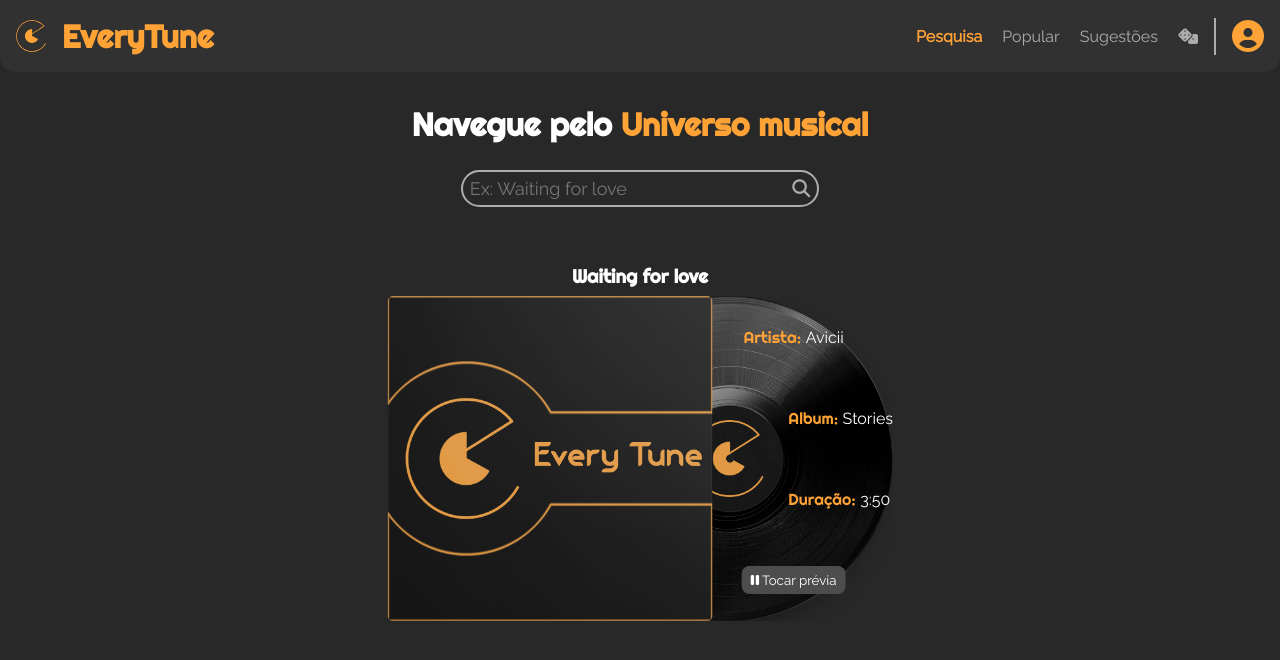
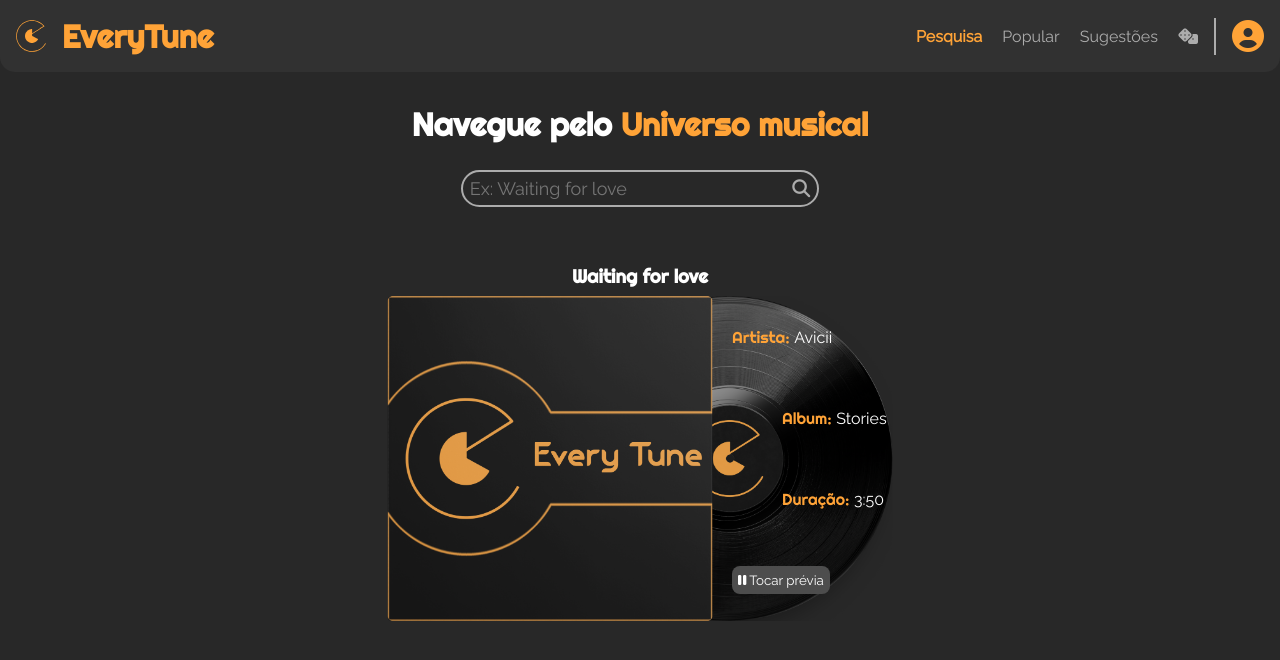
Before and after one commit to playerking3/EveryTune, a plain HTML site: page index.html in a window 1280 px wide. Both pictures are taken after a click on the button "Tocar prévia". Drawn offline with nearby package versions, Linux system fonts and the light colour scheme.

Commit message:
arrumei a posição da info

```diff
--- a/assets/script/indexScript.js
+++ b/assets/script/indexScript.js
@@ -44,15 +44,16 @@
 		player.play()
 		element.innerHTML = '<i class="fa-solid fa-pause"></i> Tocar prévia'
 	}
-	progress(player)
+	progress(player, element)
 }
 
-function progress(player){
+function progress(player, element){
 	player.addEventListener('timeupdate', () =>{
 		let total = player.duration
 		let atual = player.currentTime
 		let porcentagem = (atual*100)/total
 		console.log(porcentagem)
+		element.style.background = "linear-gradient(90deg, rgba(255,163,55,1) "+porcentagem+"%, rgba(77,77,77,1) "+porcentagem+"%)"
 	})
 }
 
--- a/assets/style/style.css
+++ b/assets/style/style.css
@@ -123,7 +123,7 @@
     cursor: pointer;
 }
 
-.resultado{
+.nome{
     text-align: center;
 }
 
@@ -195,12 +195,13 @@
 .info{
     position: absolute;
     top: 0%;
-    left: 62%;
+    left: 65%;
     transform: translate(-50%, 0%);
     display: grid;
     grid-template-rows: 1fr 1fr 1fr 1fr;
     height: 100%;
     align-items: center;
+    width: 200px;
 }
 
 #artista, #album, #duracao{
@@ -208,7 +209,7 @@
 }
 
 .frente{
-    transform: translateX(45%);
+    transform: translateX(25%);
     text-align: start;
 }
 
@@ -221,4 +222,6 @@
     color: white;
     border: none;
     cursor: pointer;
+    width: fit-content;
+    align-self: center;
 }
```
